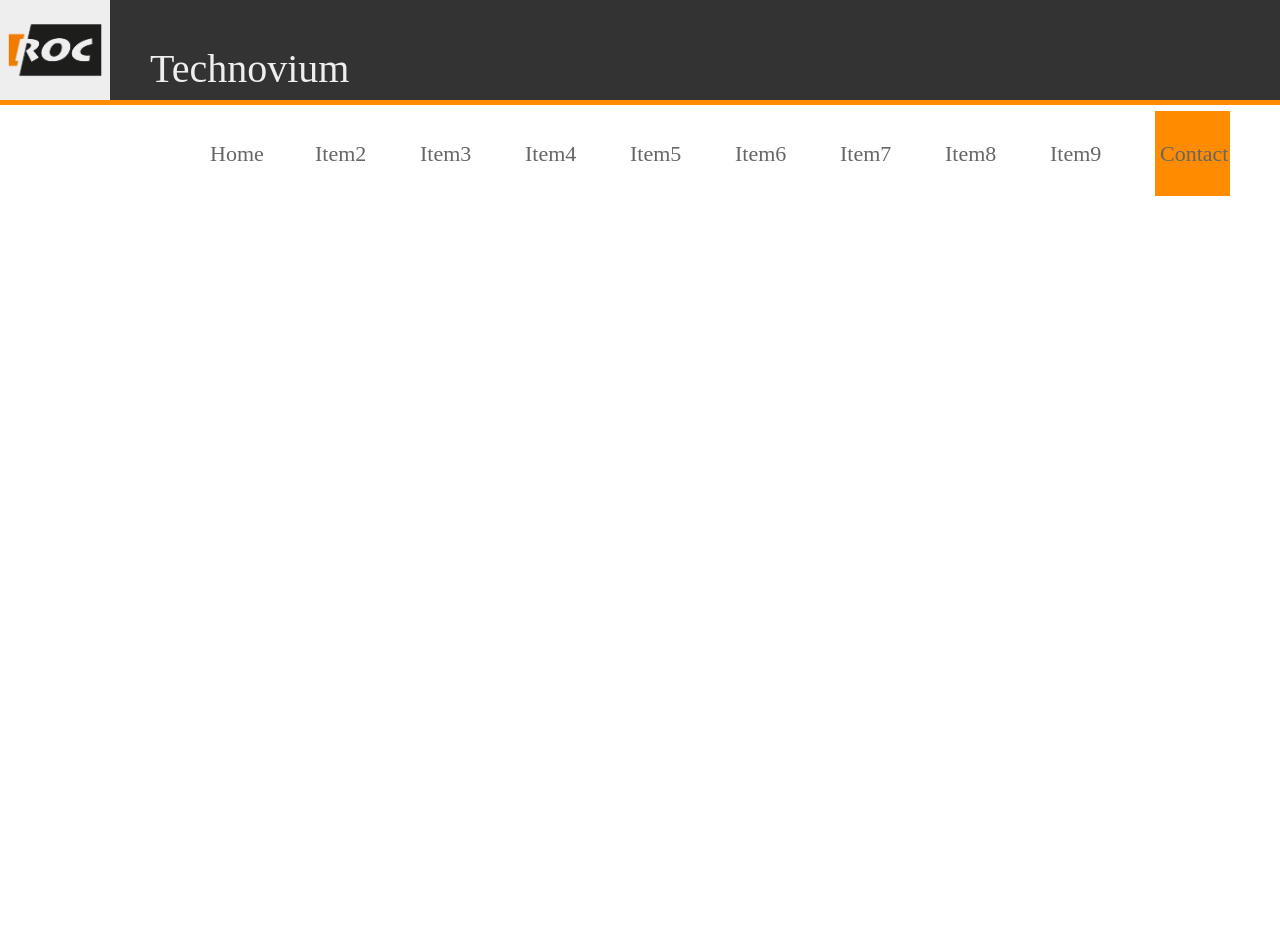
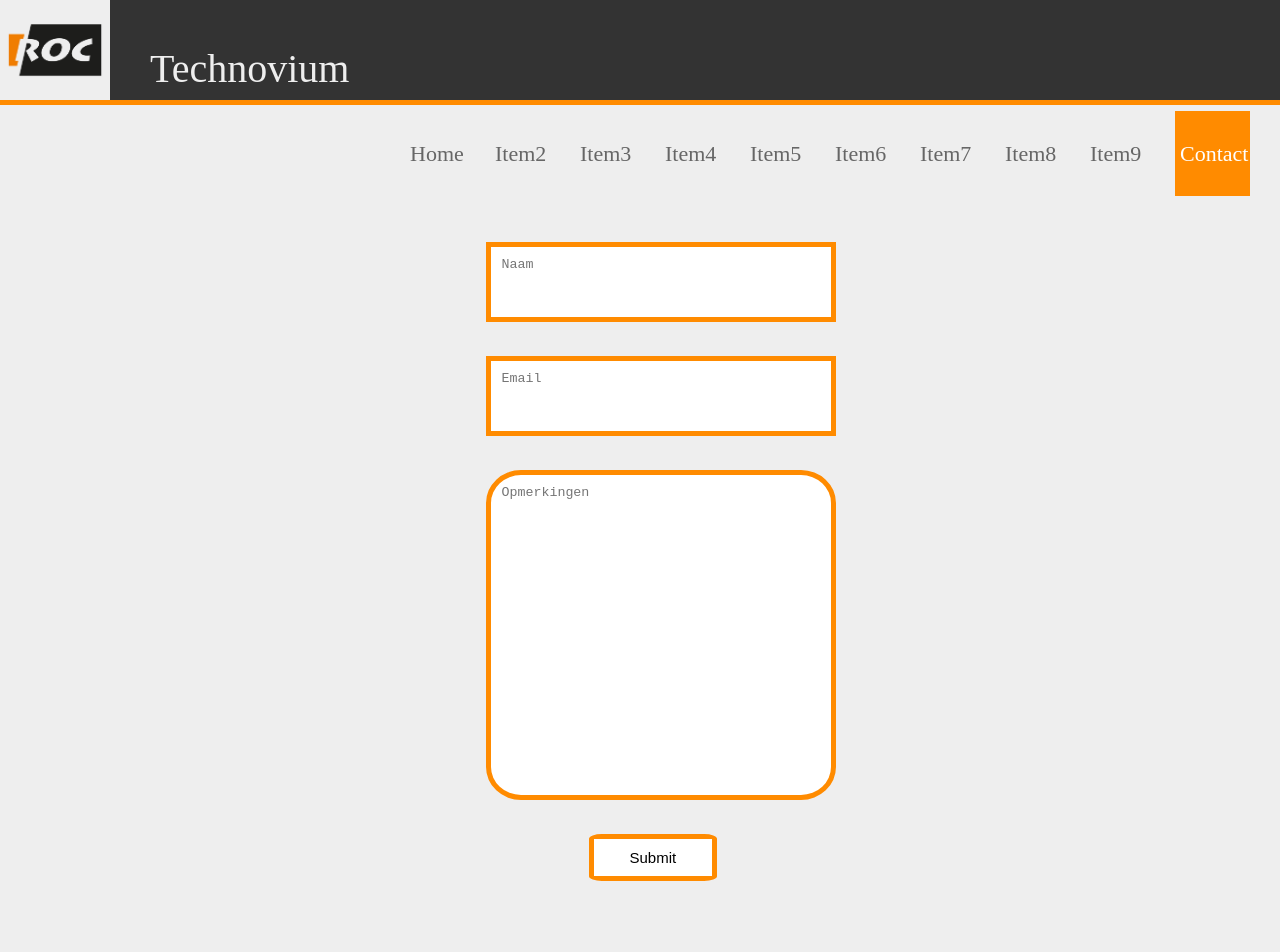
Before and after one commit to am2002/am2002.github.io, a plain HTML site: page contact.html in a window 1280 px wide. Shown: the top 952 px of the page. Drawn offline with Linux system fonts and the light colour scheme.

Commit message:
pizza is best wel lekker

```diff
--- a/Stylesheet/contact-stylesheet.css
+++ b/Stylesheet/contact-stylesheet.css
@@ -1,5 +1,7 @@
 body{
     margin: 0;
+    background-color: #eee;
+    height: 500px;
 }
 .header{
     height: 100px;
@@ -73,6 +75,7 @@ body{
     padding-left: 5px;
     padding-right: 10px;
     width: 50px;
+    color: white;
 }
 #Contact:hover{
     background-color: #ff8b00;
@@ -88,7 +91,7 @@ li{
     float: left;
     list-style-type: none;
     color:#666;
-    margin-right: 50px;
+    margin-right: 30px;
     font-size: 22px;
     transition: 0.5s;
     height: 50px;
@@ -103,6 +106,88 @@ li:hover{
 li#Contact{
     width: 60px;
 }
+
+
+
+
+.Content{
+    width: 100%;
+    height: 100%;
+}
+textarea{
+    resize: none;
+    border: solid 5px #ff8b00;
+    border-radius: 10%;
+    float: clear;
+    margin-left: 38%;
+    margin-top: 30px;
+    outline: none;
+    padding:10px;
+}
+
+.Name{
+    width: 25%;
+    height: 50px;
+    border-radius: 0;
+}
+.email{
+    width: 25%;
+    height: 50px;
+    border-radius: 0;
+}
+.Opmerkingen{
+    width: 25%;
+    height: 300px;
+}
+.Button1{
+    border-radius: 0px;
+    margin-left: 45%;
+    transition: 0.5s;
+    text-align: center;
+    font-size: 15px;
+    border: solid 5px #ff8b00;
+    border-radius: 10%;
+    float: clear;
+    margin-left: 46%;
+    margin-top: 30px;
+    padding:10px;
+    width: 10%;
+    outline: none;
+    background-color: #fff;
+
+}
+.Button1:hover{
+    border-rdius: 10px;
+    text-align: center;
+    cursor: pointer;
+}
+.Button1:active{
+    box-shadow: 5px 5px 2px grey;
+    background-color: #ddd;
+    transition: 0s;
+}
+
+
+
+
+
+
+
+
+
+
+
+
+
+
+
+
+
+
+
+
+
+
 .footer{
     margin-bottom: 0px;
     margin-top: 90%;
--- a/contact.html
+++ b/contact.html
@@ -7,6 +7,8 @@
     <meta name="viewport" content="width=device-width, initial-scale=1.0">
     <link rel="icon" href="Pictures/RocIcon.jpg">
     <link href="Stylesheet/contact-stylesheet.css" rel="stylesheet" type="text/css">
+    <script src="Script/contact-Script.js"></script>
+
     <title>Contact</title>
 
 </head>
@@ -15,7 +17,7 @@
         <p class="logo"><img src="Pictures/LogoRoc.jpg" class="logo" alt="RocNijmegen" onContextMenu="return false;"></p>
         <p class="Technovium">Technovium</p>
         <ul>
-            <li id="NavHome">Home</li>
+            <li id="NavHome" onclick="contactToIndex()">Home</li>
             <li>Item2</li>
             <li>Item3</li>
             <li>Item4</li>
@@ -27,6 +29,22 @@
             <li id="Contact" onclick="indexToContact()">Contact</li>
         </ul>
     </div>
+            <div class="content">
+                <form action="" method="post">
+                <textarea class="Name" placeholder="Naam"></textarea>
+                <textarea class="email" placeholder="Email"></textarea>
+                <textarea class="Opmerkingen" placeholder="Opmerkingen"></textarea>
+                <button class="Button1" placeholder="submit" onclick="alert('Bedankt voor het invullen')" >Submit</button>
+                    </form>
+
+
+
+
+            </div>
+
+
+
+
         <div class="footer">
         <iframe src="https://www.google.com/maps/embed?pb=!1m18!1m12!1m3!1d2465.849325007673!2d5.86676041578176!3d51.8271828796889!2m3!1f0!2f0!3f0!3m2!1i1024!2i768!4f13.1!3m3!1m2!1s0x47c708f9785136a5%3A0x3ce781c486f998cf!2sTechnovium!5e0!3m2!1snl!2snl!4v1540853214782" frameborder="0" allowfullscreen class="Maps"></iframe>
        <a href="mailto:roc-nijmegen@roc-nijmegen.example?subject=Test">
```
Also changed, not shown: index.html (+2 -2 lines), Pictures/checkbox.png (added).
